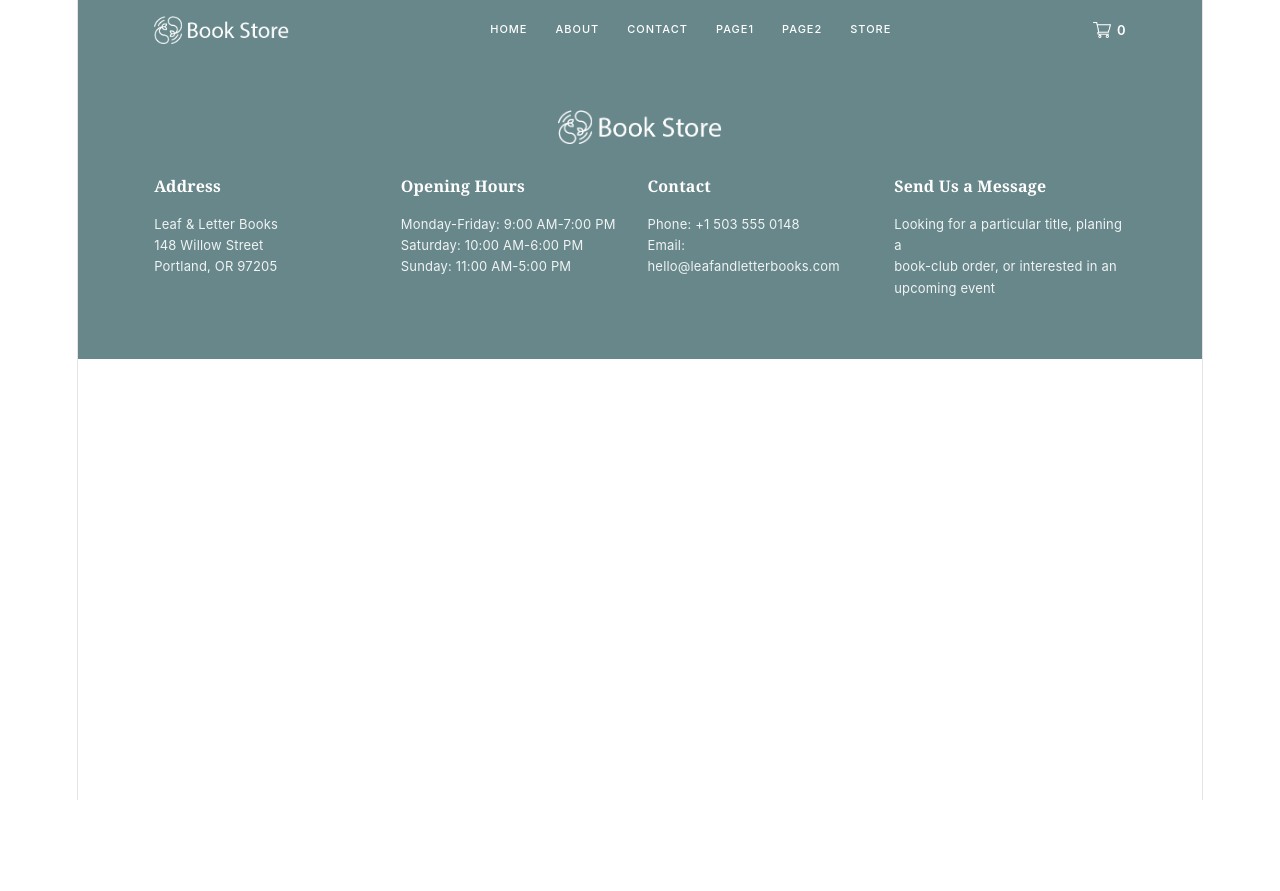
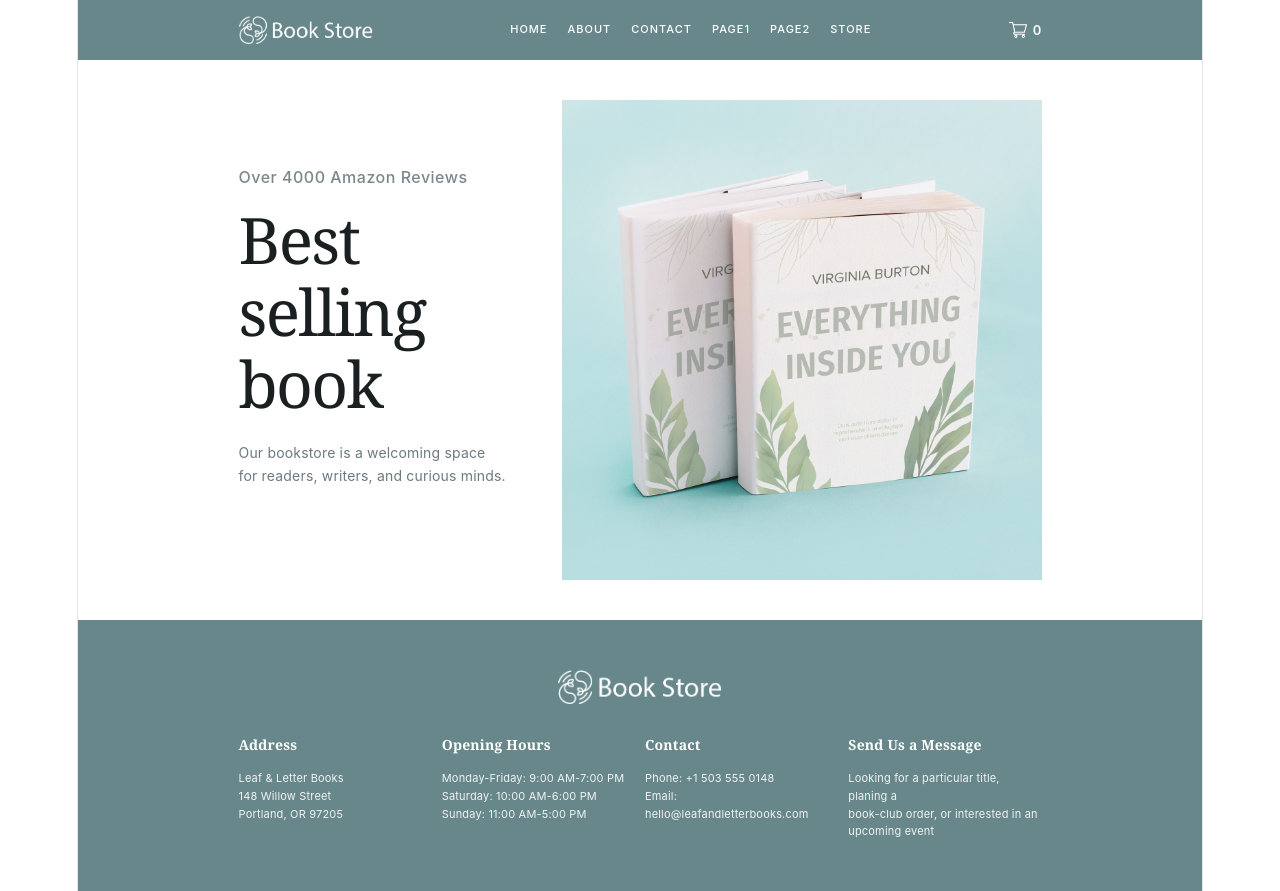
Before and after one commit to MartaPipan/web_lab10_book-store, a React (Vite) app: page / in a window 1280 px wide. Before the commit the page ends 800 px from the top, so only its background shows below. Built offline with nearby package versions, Linux system fonts and the light colour scheme.

Commit message:
add BestSellingBook

```diff
--- a/src/App.jsx
+++ b/src/App.jsx
@@ -1,9 +1,9 @@
 //import { useState } from 'react';
 import { Header } from './components/header/Header.jsx';
-//import { BestSellingBook } from './components/layout/body/bestSellingBook/BestSellingBook.jsx';
+import { BestSellingBook } from './components/layout/body/bestSellingBook/BestSellingBook.jsx';
 //import { BookCollection } from './components/layout/body/bookCollection/BookCollection.jsx';
 //import { HoldStill } from './components/layout/body/holdStill/HoldStill.jsx';
-import { Footer } from './components/footer/Footer.jsx';
+import { Footer } from './components/footer/Footer';
 import './App.css';
 
 export default function App() {
@@ -11,8 +11,11 @@ export default function App() {
   return (
     <div className="app">
       <Header />
+
       <main>
+        <BestSellingBook/>
       </main>
+
       <Footer />
     </div>
   );
--- a/src/components/footer/Footer.css
+++ b/src/components/footer/Footer.css
@@ -1,13 +1,13 @@
 .footer {
   background-color: #67878a;
   color: #ffffff;
-  padding: 50px 0 60px;
+  padding: 50px 0 ;
   font-family: 'Inter', -apple-system, BlinkMacSystemFont, sans-serif;
 }
 
 .footer .container {
   max-width: 1100px;
-  width: 90%;
+  width: 75%;
   margin: 0 auto;
 }
 
@@ -24,7 +24,7 @@
 .footer_grid {
   display: grid;
   grid-template-columns: repeat(4, 1fr);
-  gap: 15px;
+  gap: 10px;
 }
 
 .footer_col {
@@ -37,15 +37,14 @@
 
 .footer_col h4 {
   font-family: 'Georgia', serif;
-  font-size: 16px;
+  font-size: 14px;
   font-weight: 600;
   margin: 0 0 14px 0;
   color: #ffffff;
 }
 
 .footer_col span {
-  font-size: 13px;
-  line-height: 1.65;
+  font-size: 11px;
   color: rgba(255, 255, 255, 0.9);
 }
 
--- a/src/components/header/Header.css
+++ b/src/components/header/Header.css
@@ -10,7 +10,7 @@
 
 .header .container {
   max-width: 1100px;
-  width: 90%;
+  width: 75%;
   margin: 0 auto;
   padding: 0 20px;
 }
@@ -24,11 +24,6 @@
 .header_logo {
   display: flex;
   align-items: center;
-  gap: 10px;
-  text-decoration: none;
-  color: #ffffff;
-  font-family: 'Georgia', serif;
-  font-size: 18px;
 }
 
 .header_logo img {
@@ -38,7 +33,8 @@
 
 .header_nav {
   display: flex;
-  gap: 28px;
+  gap: 20px;
+  justify-content: start;
 }
 
 .header_link {
@@ -54,7 +50,6 @@
   opacity: 0.75;
 }
 
-/* Кошик та лічильник */
 .header_cart {
   display: flex;
   align-items: center;
--- a/src/components/layout/body/bestSellingBook/BestSellingBook.css
+++ b/src/components/layout/body/bestSellingBook/BestSellingBook.css
@@ -0,0 +1,75 @@
+.best-selling {
+  display: grid;
+  grid-template-columns: 1fr 2fr;
+  align-items: center;
+  padding: 40px 20px 40px 20px;
+  max-width: 1100px;
+  width: 75%;
+  margin: 0 auto;
+}
+
+.best-selling .content {
+  display: flex;
+  flex-direction: column;
+  align-items: flex-start;
+  text-align: left;
+}
+
+.best-selling .subtitle {
+  font-family: 'Inter', sans-serif;
+  font-size: 16px;
+  font-weight: 500;
+  color: #7d878b;
+  margin-bottom: 14px;
+}
+
+.best-selling .title {
+  font-family: 'Georgia', serif;
+  font-size: 64px;
+  font-weight: normal;
+  line-height: 1.12;
+  color: #1a1f22;
+  margin: 0 0 22px 0;
+  max-width: 320px;
+}
+
+.best-selling .description {
+  font-family: 'Inter', sans-serif;
+  font-size: 14px;
+  line-height: 1.65;
+  color: #6c7a80;
+  margin: 0 0 28px 0;
+  max-width: 340px;
+}
+
+.best-selling .image-box {
+  width: 100%;
+  display: flex;
+  justify-content: flex-end;
+  align-items: center;
+}
+
+.best-selling .image-box img {
+  width: 100%;
+  max-width: 480px;
+  height: auto;
+  display: block;
+  object-fit: cover;
+}
+
+@media (max-width: 850px) {
+  .best-selling {
+    grid-template-columns: 1fr;
+    gap: 35px;
+    padding: 45px 20px;
+  }
+
+  .best-selling .image-box {
+    justify-content: center;
+  }
+
+  .best-selling .title {
+    font-size: 40px;
+    max-width: 100%;
+  }
+}
--- a/src/components/layout/body/bestSellingBook/BestSellingBook.jsx
+++ b/src/components/layout/body/bestSellingBook/BestSellingBook.jsx
@@ -0,0 +1,25 @@
+// import { Button } from '../../buttons/Button';
+import twoBooks from '../../../../assets/images/two-new-books-wrappers-4.jpg';
+import './BestSellingBook.css';
+
+export function BestSellingBook() {
+  return (
+    <section className="best-selling">
+      <div className="content">
+        <span className="subtitle">Over 4000 Amazon Reviews</span>
+        <h1 className="title">Best selling book</h1>
+        <p className="description">
+          Our bookstore is a welcoming space for readers, writers, and curious minds.
+        </p>
+
+        {/* <Button variant="primary" onClick={() => console.log('View more')}>
+          VIEW MORE
+        </Button> */}
+      </div>
+
+      <div className="image-box">
+        <img src={twoBooks} alt="books" />
+      </div>
+    </section>
+  );
+}
```
